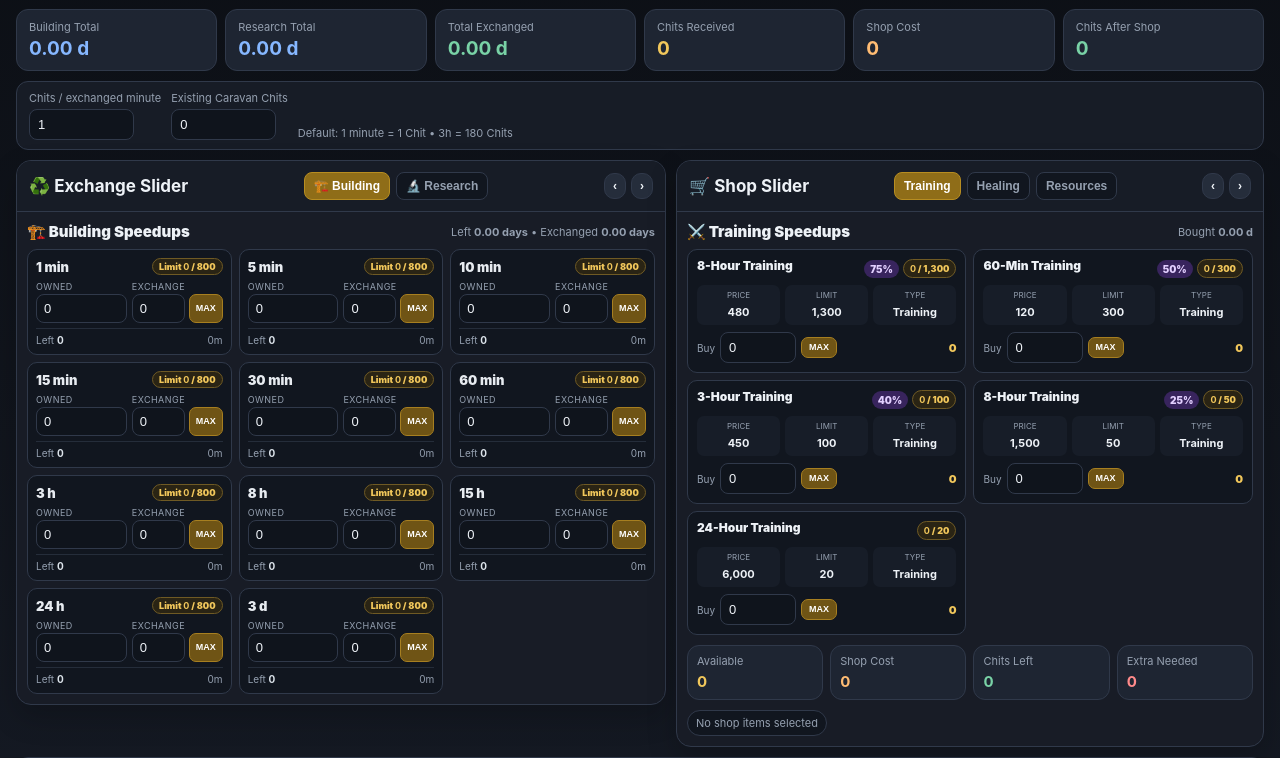
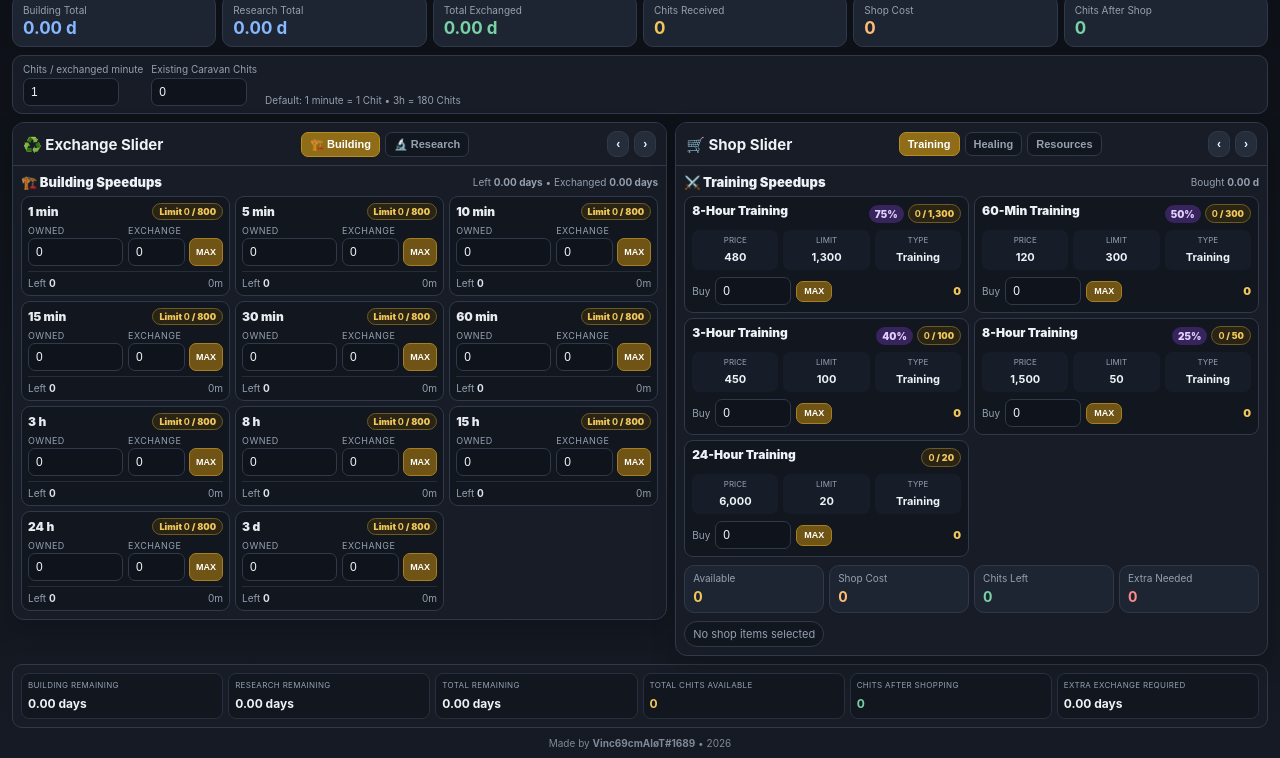
Before and after one commit to Vincent-Michael/ROK-Vinc69-OneManTrash, a plain HTML site: page index.html in a window 1280 px wide. Shown: the part 82-840 px from the top of the page. Drawn offline with Linux system fonts and the light colour scheme.

Commit message:
Improve page scaling and compact layout

```diff
--- a/index.html
+++ b/index.html
@@ -7,17 +7,17 @@
 <style>
 :root{--bg:#0f1218;--panel:#181d27;--panel2:#202634;--panel3:#11161f;--text:#eef2f7;--muted:#95a0b0;--line:#30394a;--gold:#f1c75b;--green:#79d2a6;--red:#ff8a8a;--blue:#86b7ff;--orange:#ffbc73;--purple:#c997ff;--accent:#9a7620}
 *{box-sizing:border-box}html{scroll-behavior:smooth}body{margin:0;font-family:Inter,system-ui,-apple-system,Segoe UI,Roboto,Arial,sans-serif;background:linear-gradient(180deg,#0c0f15,#151a24);color:var(--text)}
-.wrap{max-width:1500px;margin:auto;padding:18px 16px 28px}.head{display:flex;justify-content:space-between;align-items:center;gap:14px;margin-bottom:12px}.head h1{margin:0;font-size:clamp(22px,3vw,34px)}.head p{margin:4px 0 0;color:var(--muted);font-size:13px}
-button{border:1px solid var(--line);background:#252d3b;color:var(--text);border-radius:10px;padding:9px 12px;font-weight:800;cursor:pointer}button:hover{filter:brightness(1.12)}button.primary{background:#8f6d18;border-color:#b78d21}.reset{white-space:nowrap}
-.summary{display:grid;grid-template-columns:repeat(6,minmax(0,1fr));gap:8px;margin-bottom:10px}.stat{background:rgba(31,38,52,.96);border:1px solid var(--line);border-radius:12px;padding:10px 12px;min-width:0}.stat small{display:block;color:var(--muted);font-size:11px;margin-bottom:3px;white-space:nowrap;overflow:hidden;text-overflow:ellipsis}.stat strong{font-size:19px;white-space:nowrap}.gold{color:var(--gold)}.green{color:var(--green)}.blue{color:var(--blue)}.red{color:var(--red)}.orange{color:var(--orange)}.purple{color:var(--purple)}
-.compactbar{display:flex;gap:10px;align-items:end;flex-wrap:wrap;background:rgba(24,29,39,.95);border:1px solid var(--line);border-radius:12px;padding:9px 12px;margin-bottom:10px}.field{display:flex;flex-direction:column;gap:4px}.field label{font-size:11px;color:var(--muted)}input{background:#0f141c;color:var(--text);border:1px solid var(--line);border-radius:8px;padding:7px 8px;font-size:13px}input:focus{outline:2px solid #416aa3;border-color:transparent}.compactbar input{width:105px}.hint{font-size:11px;color:var(--muted)}
-.main{display:grid;grid-template-columns:minmax(0,1.05fr) minmax(0,.95fr);gap:10px;align-items:start}.sliderCard{background:rgba(24,29,39,.96);border:1px solid var(--line);border-radius:15px;overflow:hidden;box-shadow:0 12px 30px rgba(0,0,0,.2)}
-.sliderHead{display:flex;justify-content:space-between;align-items:center;gap:10px;padding:11px 12px;border-bottom:1px solid var(--line);background:#171c26}.sliderHead h2{margin:0;font-size:17px}.tabs{display:flex;gap:6px;flex-wrap:wrap}.tab{padding:6px 9px;border-radius:8px;font-size:12px;background:#11161f;color:var(--muted)}.tab.active{background:#8f6d18;color:#fff;border-color:#b78d21}
-.viewport{overflow:hidden}.track{display:flex;transition:transform .28s ease}.slide{min-width:100%;padding:10px}.slideTop{display:flex;justify-content:space-between;align-items:center;gap:8px;margin-bottom:8px}.slideTitle{font-weight:900;font-size:15px}.slideMeta{font-size:11px;color:var(--muted);text-align:right}
-.speedGrid{display:grid;grid-template-columns:repeat(3,minmax(0,1fr));gap:7px}.speedItem{background:#11161f;border:1px solid var(--line);border-radius:10px;padding:8px}.speedLabel{font-weight:900;font-size:13px;margin-bottom:6px;color:#e7ebf0;display:flex;justify-content:space-between;align-items:center;gap:6px}.limitBadge{font-size:9px;font-weight:900;color:var(--gold);background:#2a2414;border:1px solid #6f5a24;border-radius:999px;padding:2px 6px;white-space:nowrap}.miniGrid{display:grid;grid-template-columns:1fr 1fr;gap:5px}.miniField label{display:block;font-size:9px;text-transform:uppercase;letter-spacing:.05em;color:var(--muted);margin-bottom:2px}.miniField input{width:100%;padding:6px 7px}.exchangeInput{display:flex;gap:4px;align-items:stretch}.exchangeInput input{min-width:0;flex:1}.maxBtn{padding:4px 6px;border-radius:7px;font-size:9px;line-height:1;background:#6f5415;border-color:#a77f20;color:#fff;white-space:nowrap}.speedFoot{margin-top:5px;padding-top:5px;border-top:1px solid #252d3a;display:flex;justify-content:space-between;gap:5px;font-size:10px;color:var(--muted)}.speedFoot b{color:#dce3ea}
-.shopGrid{display:grid;grid-template-columns:repeat(2,minmax(0,1fr));gap:7px}.shopItem{background:#11161f;border:1px solid var(--line);border-radius:10px;padding:9px}.shopItemTop{display:flex;justify-content:space-between;gap:8px;align-items:start}.shopName{font-weight:900;font-size:12px;line-height:1.2}.shopBadges{display:flex;gap:4px;align-items:center;flex-wrap:wrap;justify-content:flex-end}.discount{padding:3px 6px;border-radius:999px;background:#38245d;color:#e3d0ff;font-size:10px;font-weight:900;white-space:nowrap}.shopLimitBadge{padding:3px 6px;border-radius:999px;background:#2a2414;color:var(--gold);border:1px solid #6f5a24;font-size:9px;font-weight:900;white-space:nowrap}.shopInfo{display:grid;grid-template-columns:repeat(3,1fr);gap:5px;margin:7px 0}.shopInfo div{background:#171d28;border-radius:7px;padding:5px;text-align:center}.shopInfo small{display:block;color:var(--muted);font-size:8px;text-transform:uppercase}.shopInfo b{font-size:11px}.buyLine{display:flex;align-items:center;gap:5px}.buyLine label{font-size:10px;color:var(--muted)}.buyLine input{width:76px}.shopMaxBtn{padding:5px 7px;border-radius:7px;font-size:9px;line-height:1;background:#6f5415;border-color:#a77f20;color:#fff;white-space:nowrap}.itemCost{margin-left:auto;font-size:11px;color:var(--gold);font-weight:900}
-.bottomSummary{display:grid;grid-template-columns:repeat(4,1fr);gap:7px;padding:0 10px 10px}.bottomSummary .stat{padding:8px 9px}.bottomSummary .stat strong{font-size:15px}.status{padding:0 10px 10px;font-size:12px}.pill{display:inline-block;padding:5px 8px;border-radius:999px;background:#11161f;border:1px solid var(--line);color:var(--muted);font-size:11px}.pill.good{border-color:#2b6e53;color:#9be0bd}.pill.bad{border-color:#764343;color:#ffaaaa}
-.resultStrip{margin-top:10px;background:rgba(24,29,39,.96);border:1px solid var(--line);border-radius:12px;padding:10px;display:grid;grid-template-columns:repeat(6,minmax(0,1fr));gap:7px}.resultCell{background:#11161f;border:1px solid #28303f;border-radius:9px;padding:8px}.resultCell small{display:block;color:var(--muted);font-size:9px;text-transform:uppercase;letter-spacing:.04em;margin-bottom:2px}.resultCell b{font-size:13px}.copyright{text-align:center;margin-top:12px;color:#7f8997;font-size:11px}
+.wrap{max-width:1360px;margin:auto;padding:14px 12px 22px}.head{display:flex;justify-content:space-between;align-items:center;gap:12px;margin-bottom:9px}.head h1{margin:0;font-size:clamp(20px,2.5vw,30px)}.head p{margin:3px 0 0;color:var(--muted);font-size:12px}
+button{border:1px solid var(--line);background:#252d3b;color:var(--text);border-radius:9px;padding:7px 10px;font-weight:800;cursor:pointer}button:hover{filter:brightness(1.12)}button.primary{background:#8f6d18;border-color:#b78d21}.reset{white-space:nowrap}
+.summary{display:grid;grid-template-columns:repeat(6,minmax(0,1fr));gap:6px;margin-bottom:8px}.stat{background:rgba(31,38,52,.96);border:1px solid var(--line);border-radius:10px;padding:8px 10px;min-width:0}.stat small{display:block;color:var(--muted);font-size:10px;margin-bottom:2px;white-space:nowrap;overflow:hidden;text-overflow:ellipsis}.stat strong{font-size:17px;white-space:nowrap}.gold{color:var(--gold)}.green{color:var(--green)}.blue{color:var(--blue)}.red{color:var(--red)}.orange{color:var(--orange)}.purple{color:var(--purple)}
+.compactbar{display:flex;gap:8px;align-items:end;flex-wrap:wrap;background:rgba(24,29,39,.95);border:1px solid var(--line);border-radius:10px;padding:7px 10px;margin-bottom:8px}.field{display:flex;flex-direction:column;gap:3px}.field label{font-size:10px;color:var(--muted)}input{background:#0f141c;color:var(--text);border:1px solid var(--line);border-radius:7px;padding:6px 7px;font-size:12px}input:focus{outline:2px solid #416aa3;border-color:transparent}.compactbar input{width:96px}.hint{font-size:10px;color:var(--muted)}
+.main{display:grid;grid-template-columns:minmax(0,1.05fr) minmax(0,.95fr);gap:8px;align-items:start}.sliderCard{background:rgba(24,29,39,.96);border:1px solid var(--line);border-radius:12px;overflow:hidden;box-shadow:0 10px 24px rgba(0,0,0,.18)}
+.sliderHead{display:flex;justify-content:space-between;align-items:center;gap:8px;padding:8px 10px;border-bottom:1px solid var(--line);background:#171c26}.sliderHead h2{margin:0;font-size:15px}.tabs{display:flex;gap:5px;flex-wrap:wrap}.tab{padding:5px 8px;border-radius:7px;font-size:11px;background:#11161f;color:var(--muted)}.tab.active{background:#8f6d18;color:#fff;border-color:#b78d21}
+.viewport{overflow:hidden}.track{display:flex;transition:transform .28s ease}.slide{min-width:100%;padding:8px}.slideTop{display:flex;justify-content:space-between;align-items:center;gap:6px;margin-bottom:6px}.slideTitle{font-weight:900;font-size:13px}.slideMeta{font-size:10px;color:var(--muted);text-align:right}
+.speedGrid{display:grid;grid-template-columns:repeat(3,minmax(0,1fr));gap:5px}.speedItem{background:#11161f;border:1px solid var(--line);border-radius:9px;padding:6px}.speedLabel{font-weight:900;font-size:12px;margin-bottom:5px;color:#e7ebf0;display:flex;justify-content:space-between;align-items:center;gap:5px}.limitBadge{font-size:9px;font-weight:900;color:var(--gold);background:#2a2414;border:1px solid #6f5a24;border-radius:999px;padding:2px 6px;white-space:nowrap}.miniGrid{display:grid;grid-template-columns:1fr 1fr;gap:5px}.miniField label{display:block;font-size:9px;text-transform:uppercase;letter-spacing:.05em;color:var(--muted);margin-bottom:2px}.miniField input{width:100%;padding:6px 7px}.exchangeInput{display:flex;gap:4px;align-items:stretch}.exchangeInput input{min-width:0;flex:1}.maxBtn{padding:4px 6px;border-radius:7px;font-size:9px;line-height:1;background:#6f5415;border-color:#a77f20;color:#fff;white-space:nowrap}.speedFoot{margin-top:5px;padding-top:5px;border-top:1px solid #252d3a;display:flex;justify-content:space-between;gap:5px;font-size:10px;color:var(--muted)}.speedFoot b{color:#dce3ea}
+.shopGrid{display:grid;grid-template-columns:repeat(2,minmax(0,1fr));gap:5px}.shopItem{background:#11161f;border:1px solid var(--line);border-radius:9px;padding:7px}.shopItemTop{display:flex;justify-content:space-between;gap:8px;align-items:start}.shopName{font-weight:900;font-size:12px;line-height:1.2}.shopBadges{display:flex;gap:4px;align-items:center;flex-wrap:wrap;justify-content:flex-end}.discount{padding:3px 6px;border-radius:999px;background:#38245d;color:#e3d0ff;font-size:10px;font-weight:900;white-space:nowrap}.shopLimitBadge{padding:3px 6px;border-radius:999px;background:#2a2414;color:var(--gold);border:1px solid #6f5a24;font-size:9px;font-weight:900;white-space:nowrap}.shopInfo{display:grid;grid-template-columns:repeat(3,1fr);gap:5px;margin:7px 0}.shopInfo div{background:#171d28;border-radius:7px;padding:5px;text-align:center}.shopInfo small{display:block;color:var(--muted);font-size:8px;text-transform:uppercase}.shopInfo b{font-size:11px}.buyLine{display:flex;align-items:center;gap:5px}.buyLine label{font-size:10px;color:var(--muted)}.buyLine input{width:76px}.shopMaxBtn{padding:5px 7px;border-radius:7px;font-size:9px;line-height:1;background:#6f5415;border-color:#a77f20;color:#fff;white-space:nowrap}.itemCost{margin-left:auto;font-size:11px;color:var(--gold);font-weight:900}
+.bottomSummary{display:grid;grid-template-columns:repeat(4,1fr);gap:5px;padding:0 8px 8px}.bottomSummary .stat{padding:6px 8px}.bottomSummary .stat strong{font-size:14px}.status{padding:0 8px 8px;font-size:11px}.pill{display:inline-block;padding:5px 8px;border-radius:999px;background:#11161f;border:1px solid var(--line);color:var(--muted);font-size:11px}.pill.good{border-color:#2b6e53;color:#9be0bd}.pill.bad{border-color:#764343;color:#ffaaaa}
+.resultStrip{margin-top:8px;background:rgba(24,29,39,.96);border:1px solid var(--line);border-radius:10px;padding:8px;display:grid;grid-template-columns:repeat(6,minmax(0,1fr));gap:5px}.resultCell{background:#11161f;border:1px solid #28303f;border-radius:8px;padding:6px}.resultCell small{display:block;color:var(--muted);font-size:8px;text-transform:uppercase;letter-spacing:.04em;margin-bottom:2px}.resultCell b{font-size:12px}.copyright{text-align:center;margin-top:9px;color:#7f8997;font-size:10px}
 .navBtns{display:flex;gap:5px}.navBtns button{padding:5px 8px;font-size:12px}
 @media(max-width:1180px){.summary{grid-template-columns:repeat(3,1fr)}.main{grid-template-columns:1fr}.speedGrid{grid-template-columns:repeat(4,1fr)}.shopGrid{grid-template-columns:repeat(3,1fr)}.resultStrip{grid-template-columns:repeat(3,1fr)}}
 @media(max-width:760px){.wrap{padding:12px 8px 24px}.head{align-items:flex-start}.head p{display:none}.summary{grid-template-columns:repeat(2,1fr)}.speedGrid{grid-template-columns:repeat(2,1fr)}.shopGrid{grid-template-columns:1fr 1fr}.bottomSummary{grid-template-columns:repeat(2,1fr)}.resultStrip{grid-template-columns:repeat(2,1fr)}.tabs{display:none}.sliderHead h2{font-size:15px}.stat strong{font-size:17px}}
```
